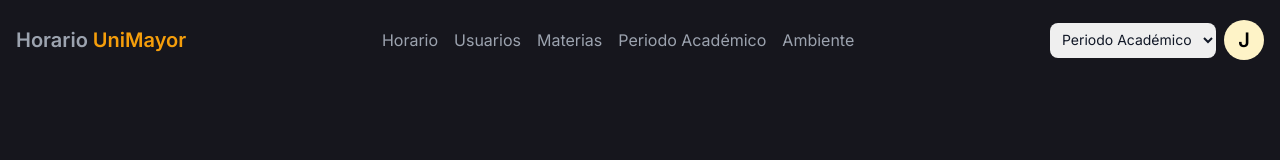
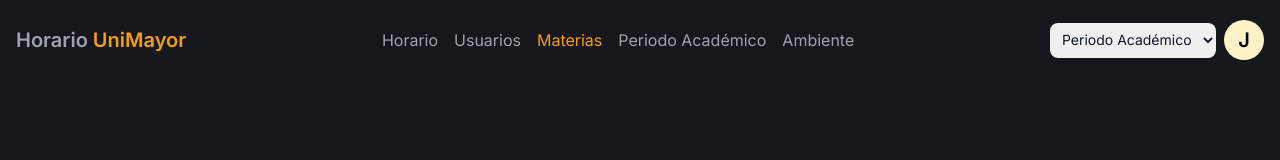
Before and after one commit to igrisdev/horario_unimayor, a Next.js app: page /dashboard/subject/create in a window 1280 px wide. Shown: the top 160 px of the page. Built offline with nearby package versions, Linux system fonts and the light colour scheme.

Commit message:
improved the navbar

```diff
--- a/src/components/general/Navbar.jsx
+++ b/src/components/general/Navbar.jsx
@@ -1,5 +1,7 @@
+'use client'
 import Image from 'next/image'
 import Link from 'next/link'
+import { usePathname } from 'next/navigation'
 
 const adminLinks = [
   { href: '/dashboard/schedule', label: 'Horario' },
@@ -10,10 +12,14 @@ const adminLinks = [
 ]
 
 const AdminLink = ({ href, label }) => {
+  const pathname = usePathname()
+
   return (
     <li>
       <Link
-        className='hover:underline hover:text-amber-500'
+        className={`hover:underline hover:text-amber-500 ${
+          pathname.includes(href) && 'text-amber-500'
+        }`}
         href={href}
       >
         {label}
@@ -23,7 +29,12 @@ const AdminLink = ({ href, label }) => {
 }
 
 export const Navbar = () => {
+  const pathname = usePathname()
+
   const isSession = true
+
+  if (pathname === '/register') return null
+  if (pathname === '/login') return null
 
   return (
     <header className='flex justify-between items-center h-20 px-4'>
```
